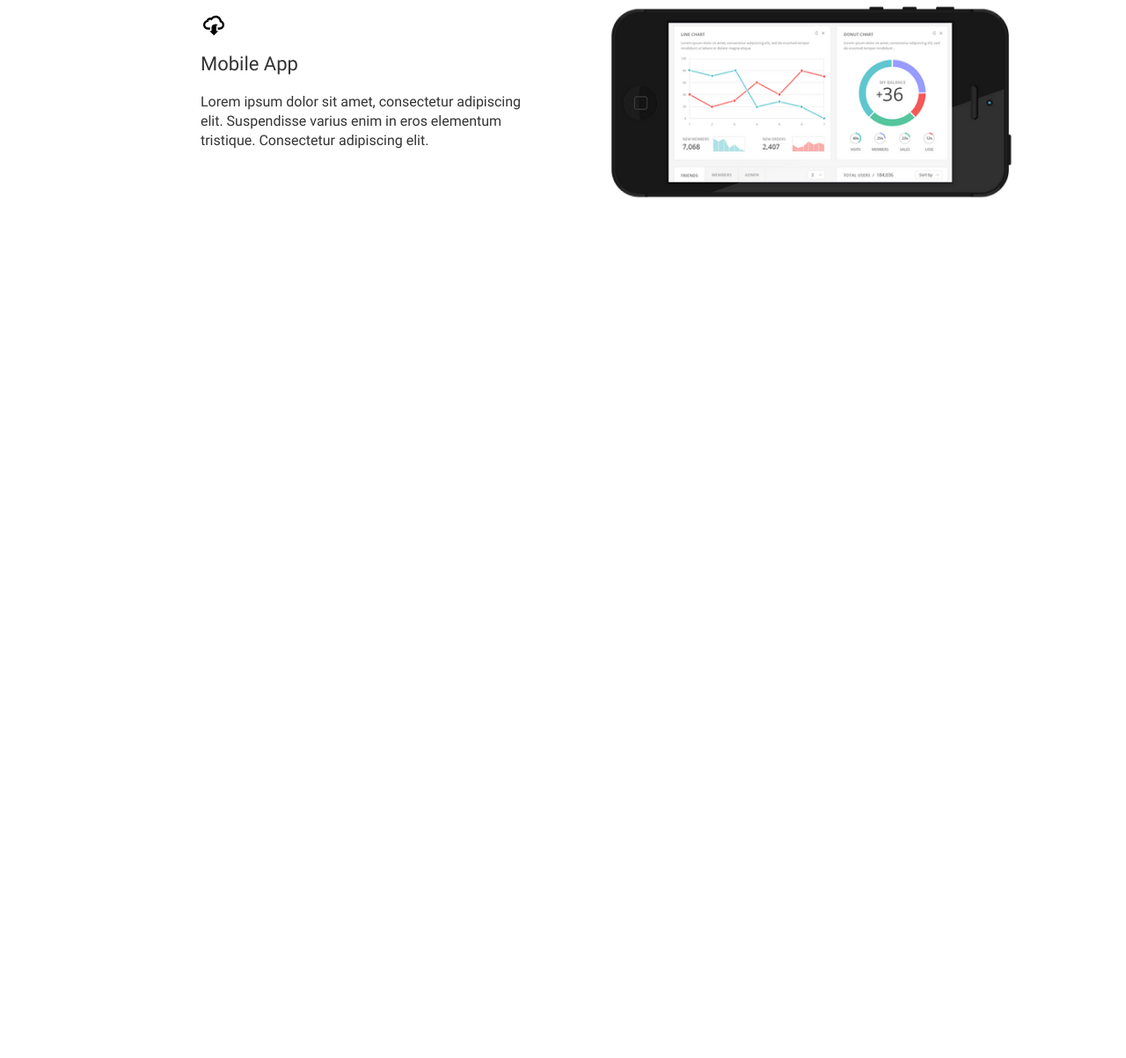
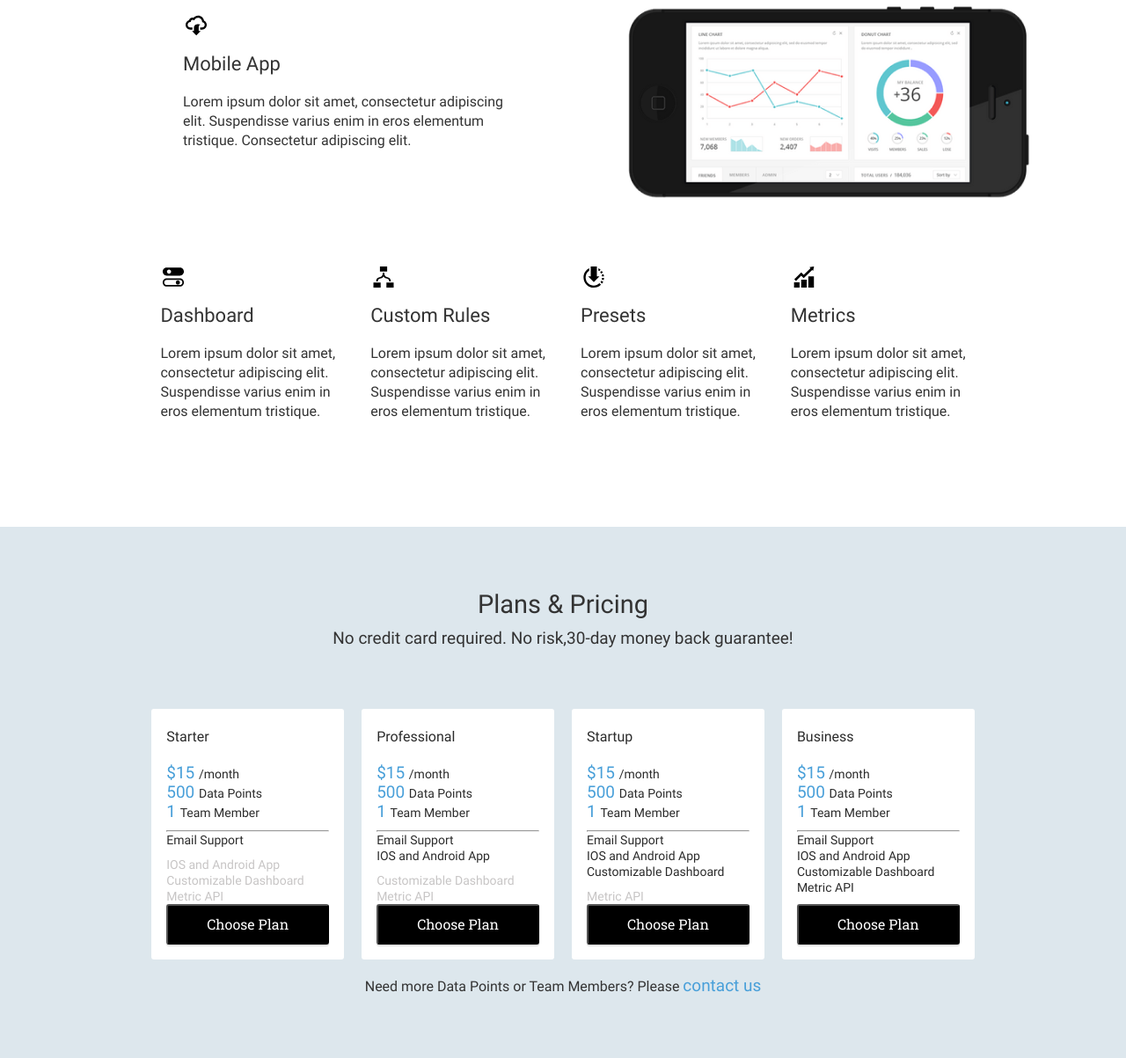
Before and after one commit to khojiakbargofurov/metric, a plain HTML site: page index.html in a window 1280 px wide. Shown: the part 1175-2378 px from the top of the page at 88% size. Before the commit the page ends 1475 px from the top, so only its background shows below. Drawn offline with Linux system fonts and the light colour scheme.

Commit message:
main  section

```diff
--- a/css/style.css
+++ b/css/style.css
@@ -235,8 +235,8 @@ a{
 .mobile {
   display: flex;
   align-items: center;
-  /* justify-content: space-between;  */
-  /* gap: 40px;  */
+  justify-content: space-between;
+  gap: 40px;
   position: relative;
   margin-bottom: 71px;
 }
@@ -244,3 +244,66 @@ a{
   position: relative;
   right: -100px;
 }
+.main-cards{
+  display: flex;
+  align-items: center;
+  gap: 40px;
+  margin-bottom: 70px;
+}
+
+.cards {
+  background-color: var(--card-bg);
+}
+.cards-container {
+  display: flex;
+  flex-direction: column;
+  align-items: center;
+  padding: 70px 0;
+}
+.card-wrapper{
+  display: flex;
+  align-items: center;
+  gap: 20px;
+}
+.card {
+  display: flex;
+  flex-direction: column;
+  border-radius: 3px;
+  background-color: var(--white);
+  padding: 17px;
+}
+.card-title {
+  color: var(--card-text);
+  font-family: Roboto;
+  line-height: 30px;
+  padding-bottom: 15px;
+}
+.card-content {
+  color: var(--card-text);
+font-family: Roboto;
+font-size: 14px;
+line-height: 18px;
+padding-bottom: 10px;
+}
+span{
+  color: #489FD9;
+  font-family: Roboto;
+  font-size: 19px;
+  line-height: 22px;
+}
+.chance{
+  color: #C7C5C5;
+  font-family: Roboto;
+  font-size: 14px;
+  line-height: 18px;
+}
+.card button {
+  padding: 10px 44px;
+}
+.card-last-title{
+  color: #333;
+  font-family: Roboto;
+  font-size: 16px;
+  line-height: 22px;
+  padding-top: 19px;
+}
--- a/index.html
+++ b/index.html
@@ -112,6 +112,155 @@
         </div>
         <img src="./static/imgs/png/phone.png" alt="phone app" class="main-img">
       </div>
+
+      <div class="main-cards">
+        <div class="main-card">
+          <img src="./static/svg/on-off.svg" alt=" cloud icon" class="icon">
+          <h3 class="title">
+            Dashboard
+          </h3>
+          <p class="content">
+            Lorem ipsum dolor sit amet, <br> consectetur adipiscing elit. <br> Suspendisse varius enim in <br> eros elementum tristique.
+          </p>
+        </div>
+        <div class="main-card">
+          <img src="./static/svg/rule.svg" alt=" cloud icon" class="icon">
+          <h3 class="title">
+            Custom Rules
+          </h3>
+          <p class="content">
+            Lorem ipsum dolor sit amet, <br> consectetur adipiscing elit. <br> Suspendisse varius enim in <br> eros elementum tristique.
+          </p>
+        </div>
+        <div class="main-card">
+          <img src="./static/svg/present.svg" alt=" cloud icon" class="icon">
+          <h3 class="title">
+            Presets
+          </h3>
+          <p class="content">
+            Lorem ipsum dolor sit amet, <br> consectetur adipiscing elit. <br> Suspendisse varius enim in <br> eros elementum tristique.
+          </p>
+        </div>
+        <div class="main-card">
+          <img src="./static/svg/progress.svg" alt=" cloud icon" class="icon">
+          <h3 class="title">
+            Metrics
+          </h3>
+          <p class="content">
+            Lorem ipsum dolor sit amet, <br> consectetur adipiscing elit. <br> Suspendisse varius enim in <br> eros elementum tristique.
+          </p>
+        </div>
+      </div>
+    </div>
+    <div class="cards">
+      <div class="container cards-container">
+        <h2 class="main-title">
+          Plans & Pricing
+        </h2>
+        <h3 class="main-subtitle">
+          No credit card required. No risk,30-day money back guarantee!
+        </h3>
+        <div class="card-wrapper">
+          <div class="card">
+            <h3 class="card-title">
+              Starter
+            </h3>
+            <p class="card-content">
+
+                <span> $15 </span> /month <br>
+                <span> 500 </span> Data Points <br>
+                <span> 1 </span> Team Member
+
+              <hr>
+               <p class="card-content">Email Support </p>
+              <div class="chance">
+                IOS and Android App <br>
+                Customizable Dashboard <br>
+                Metric API
+              </div>
+              <button class="btn">
+                Choose Plan
+              </button>
+            </p>
+          </div>
+          <div class="card">
+            <h3 class="card-title">
+              Professional
+            </h3>
+            <p class="card-content">
+                <span> $15 </span> /month <br>
+                <span> 500 </span> Data Points <br>
+                <span> 1 </span> Team Member
+              <hr>
+              <p class="card-content">
+                Email Support <br>
+                IOS and Android App <br>
+              </p>
+              <div class="chance">
+                Customizable Dashboard <br>
+                Metric API
+              </div>
+              <button class="btn">
+                Choose Plan
+              </button>
+            </p>
+          </div>
+          <div class="card">
+            <h3 class="card-title">
+              Startup
+            </h3>
+            <p class="card-content">
+
+                <span> $15 </span> /month <br>
+                <span> 500 </span> Data Points <br>
+                <span> 1 </span> Team Member
+
+              <hr>
+
+                <p class="card-content">
+                  Email Support <br>
+                  IOS and Android App <br>
+                  Customizable Dashboard <br>
+                </p>
+              <div class="chance">
+                Metric API
+              </div>
+              <button class="btn">
+                Choose Plan
+              </button>
+            </p>
+          </div>
+          <div class="card">
+            <h3 class="card-title">
+              Business
+            </h3>
+            <p class="card-content">
+
+                <span> $15 </span> /month <br>
+                <span> 500 </span> Data Points <br>
+                <span> 1 </span> Team Member
+
+              <hr>
+                <p class="card-content">
+                  Email Support <br>
+                  IOS and Android App <br>
+                  Customizable Dashboard <br>
+                  Metric API
+                </p>
+              <button class="btn">
+                Choose Plan
+              </button>
+            </p>
+          </div>
+        </div>
+        <h4 class="card-last-title">
+          Need more Data Points or Team Members? Please <span>contact us</span>
+        </h4>
+      </div>
+
+    </div>
+    <div class="about">
+
     </div>
   </main>
   <!-- main end -->
```
